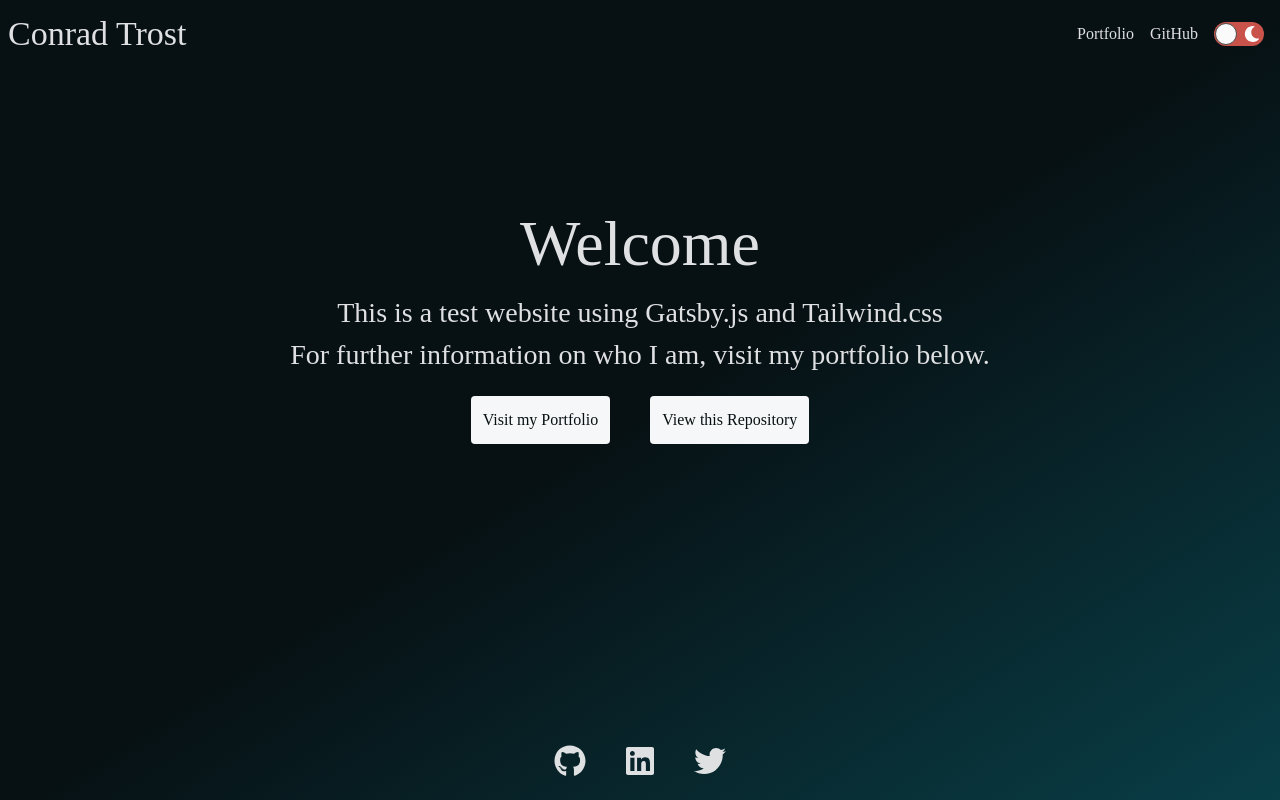
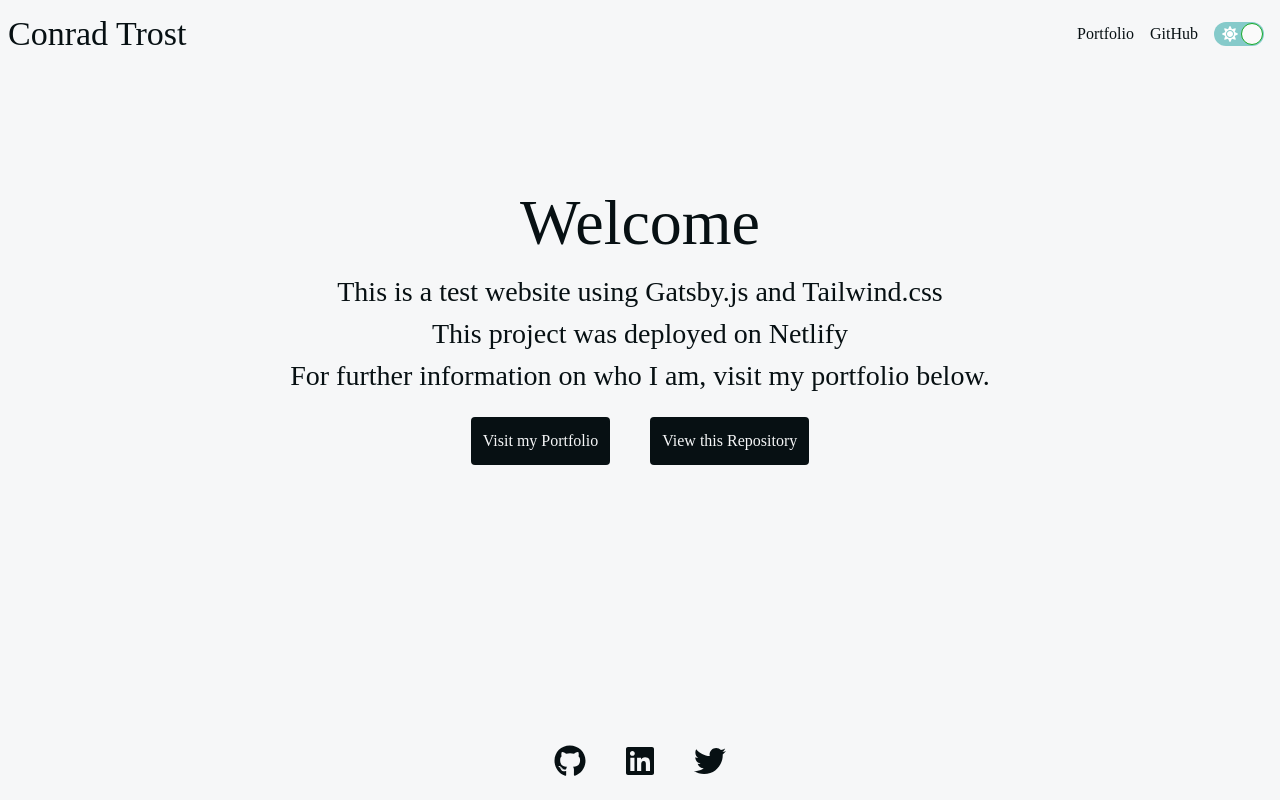
Before and after one commit to ConradTrost/gatsby-test, a Gatsby site: page / in a window 1280 px wide. Built offline with nearby package versions, Linux system fonts and the light colour scheme; Gatsby itself is replaced by a stand-in of ours.

Commit message:
Added prefers-color-scheme setting to display users preferred theme

```diff
--- a/src/components/footer.js
+++ b/src/components/footer.js
@@ -17,7 +17,7 @@ const Footer = () => {
     <footer className={`${
         theme === 'light' ? 'theme-light' : 'theme-dark'} text-main-text bg-transparent absolute bottom-0 text-center w-full`}>
         <div className="m-auto">
-            <a href="https://github.com/retro1967" target="_blank" rel="noreferrer noopener"><FontAwesomeIcon icon={faGithub} width="16" size="2x" className="transform hover:scale-110 m-5"/></a>
+            <a className="transition-opacity duration-1000 delay-1000 opacity-0 opacity-100" href="https://github.com/retro1967" target="_blank" rel="noreferrer noopener"><FontAwesomeIcon icon={faGithub} width="16" size="2x" className="transform hover:scale-110 m-5"/></a>
             <a href="https://linkedin.com/in/conradtrost" target="_blank" rel="noreferrer noopener"><FontAwesomeIcon icon={faLinkedin} width="16" size="2x" className="transform hover:scale-110 m-5"/></a>
             <a href="https://twitter.com/TrostDev" target="_blank" rel="noreferrer noopener"><FontAwesomeIcon icon={faTwitter} width="16" size="2x" className="transform hover:scale-110 m-5" /></a>
         </div>
--- a/src/context/themeContext.js
+++ b/src/context/themeContext.js
@@ -10,13 +10,19 @@ const ThemeContextProvider = ({ children }) => {
 useEffect(() => {
     function loadTheme() {
       const theme = localStorage.getItem('theme');
-      return theme || 'dark';
+        const userMedia = window.matchMedia('(prefers-color-scheme: dark)');
+        if (userMedia.matches) {
+            return 'dark';
+        }
+
+      return theme || 'light';
     }
     setTheme(loadTheme());
   }, []);
 useEffect(() => {
     localStorage.setItem('theme', theme);
   }, [theme]);
+
 return (
     <ThemeContext.Provider value={{ theme: theme, setTheme: setTheme }}>
       {children}
--- a/src/pages/index.js
+++ b/src/pages/index.js
@@ -19,6 +19,7 @@ const IndexPage = () => {
           <main className=" text-center p-50 w-10/12">
             <h1 className="">Welcome</h1>
             <h4>This is a test website using Gatsby.js and Tailwind.css</h4>
+            <h4>This project was deployed on Netlify</h4>
             <h4>For further information on who I am, visit my portfolio below.</h4>
             <a href="https://trost.dev" rel="noreferrer noopener" target="_blank">
               <button className="transform bg-secondary text-white hover:scale-105 p-3 m-5 mb-40 rounded text-primary">Visit my Portfolio</button>
--- a/src/styles/global.css
+++ b/src/styles/global.css
@@ -50,9 +50,6 @@ h1, h2, h3, h4 {
   font-family: 'Playfair Display';
 }
 
-.fas {
-  color: white;
-}
 
 /* React Toggle @react-toggle */
 .react-toggle {
--- a/tailwind.config.js
+++ b/tailwind.config.js
@@ -1,6 +1,6 @@
 module.exports = {
   purge: ['./src/**/*.{js,jsx,ts,tsx}'],
-  darkMode: 'media', // or 'media' or 'class'
+  darkMode: 'class', // or 'media' or 'class'
   theme: {
     container: {
     },
```
Also changed, not shown: README.md.
